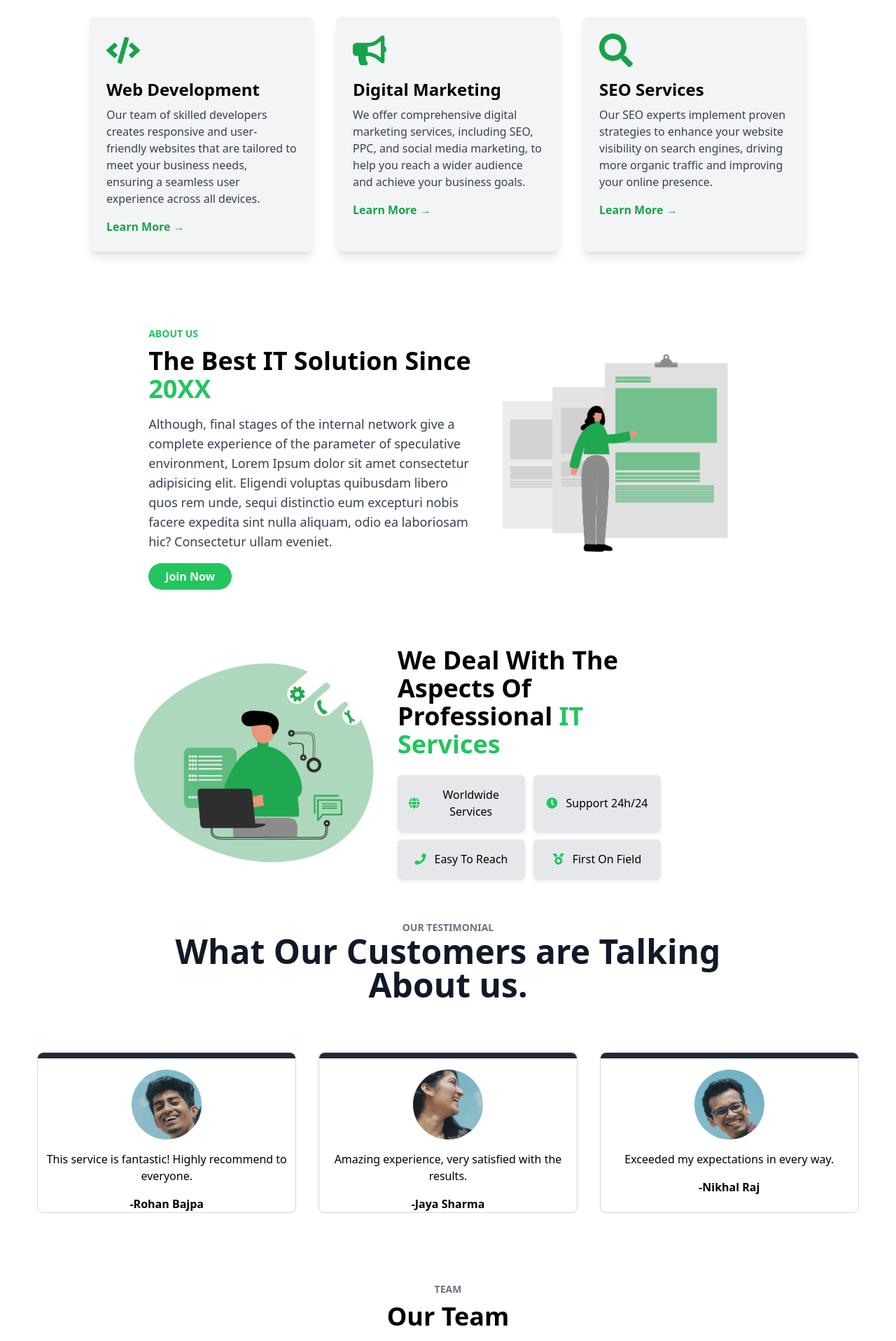
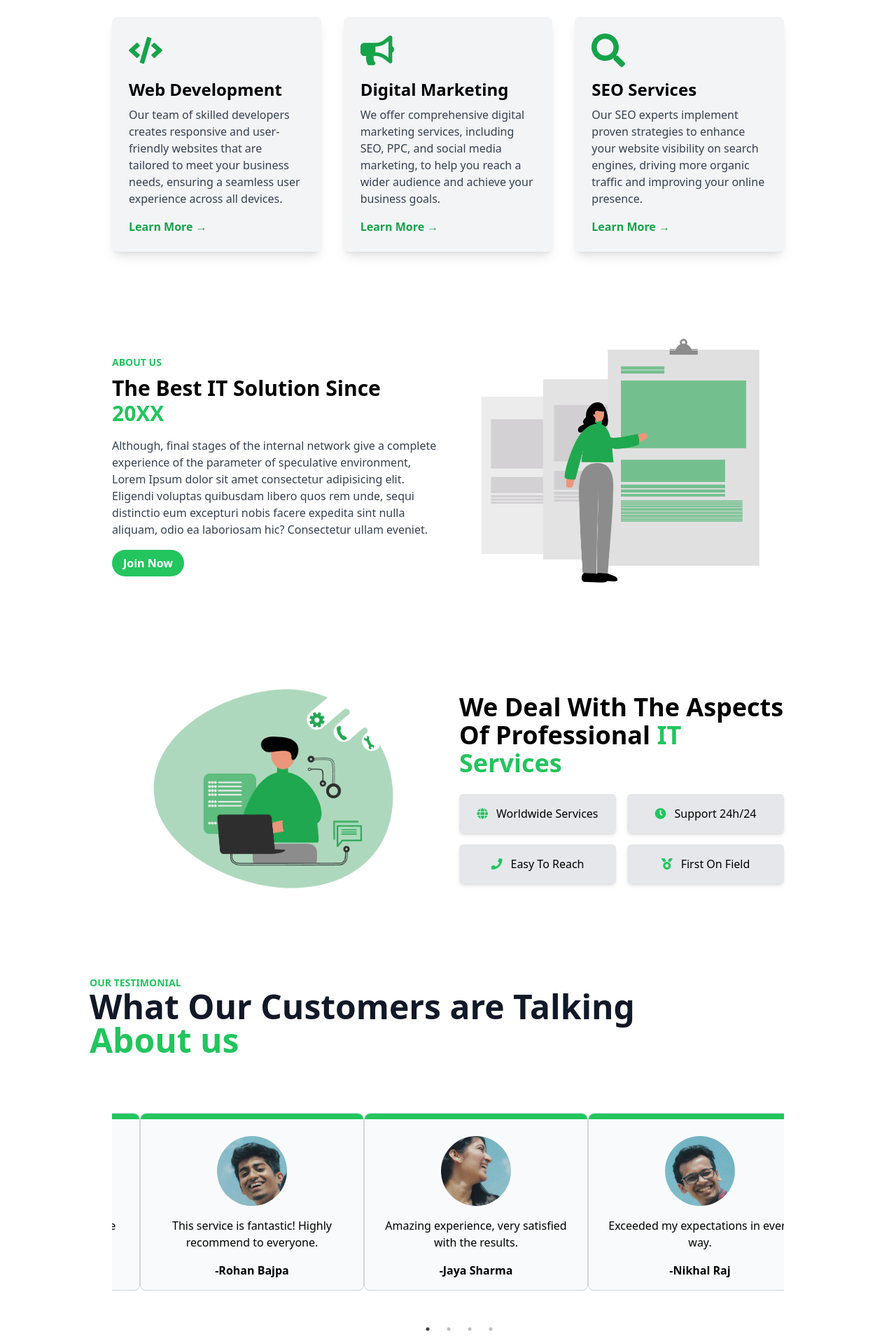
Before and after one commit to ashuilubajaj01/literate-chainsaw, a React (Create React App) app: page / in a window 1280 px wide. Shown: the part 880-2797 px from the top of the page at 70% size. Built offline with nearby package versions, Linux system fonts and the light colour scheme.

Commit message:
done some changes to make it responsive

```diff
--- a/src/components/AboutUsSection.js
+++ b/src/components/AboutUsSection.js
@@ -3,20 +3,23 @@ import aboutUsImage from '../images/aboutus.png';
 
 const AboutUsSection = () => {
     return (
-        <section className="container  py-10 px-4" id="about-us">
-            <div className="flex flex-col lg:flex-row items-center justify-center gap-4 px-2 lg:px-40">
+        <section className="container py-10 px-4 lg:px-40" id="about-us">
+            <div className="flex flex-col lg:flex-row items-center justify-center gap-8">
                 <div className="lg:w-1/2" data-aos="fade-right" data-aos-delay="100">
                     <span className="text-green-500 text-sm font-bold">ABOUT US</span>
-                    <h2 className="text-4xl font-bold mt-2">The Best IT Solution Since <span className="text-green-500">20XX</span></h2>
-                    <p className="text-lg text-gray-700 mt-4">
+                    <h2 className="text-4xl font-bold mt-2 sm:text-3xl">The Best IT Solution Since <span className="text-green-500">20XX</span></h2>
+                    <p className="text-lg text-gray-700 mt-4 sm:text-base">
                         Although, final stages of the internal network give a complete experience of the parameter of speculative environment, Lorem Ipsum dolor sit amet consectetur adipisicing elit. Eligendi voluptas quibusdam libero quos rem unde, sequi distinctio eum excepturi nobis facere expedita sint nulla aliquam, odio ea laboriosam hic? Consectetur ullam eveniet.
                     </p>
                     <div className="mt-6">
-                        <a href="#" className="bg-green-500 text-white font-bold py-2 px-6 rounded-full hover:bg-gray-100 transition duration-300 hover:text-green-500">Join Now</a>
+                        <a href="#" className="bg-green-500 text-white font-bold py-2 px-6 rounded-full hover:bg-gray-100 transition duration-300 hover:text-green-500 sm:py-2 sm:px-4">
+                            Join Now
+                        </a>
                     </div>
                 </div>
-                <div className=" selection:lg:w-1/2 flex justify-center" data-aos="fade-left" data-aos-delay="200">
-                    <img src={aboutUsImage} alt="About Us" className=" max-w-full h-80" />
+
+                <div className="lg:w-1/2 flex justify-center" data-aos="fade-left" data-aos-delay="200">
+                    <img src={aboutUsImage} alt="About Us" className="w-full max-w-sm h-auto rounded-md sm:max-w-full sm:h-60 md:h-80 lg:h-auto" />
                 </div>
             </div>
         </section>
--- a/src/components/Deals.js
+++ b/src/components/Deals.js
@@ -3,26 +3,29 @@ import dealImage from '../images/aboutus2.png';
 
 const Deal = () => {
     return (
-        <section className="container py-10 px-4" id="about-us">
-            <div className="flex flex-col lg:flex-row items-center justify-center gap-4 px-2 lg:px-40 mr-20">
+        <section className="py-16 px-4 lg:px-40" id="about-us">
+            <div className="flex flex-col lg:flex-row items-center justify-between gap-8">
+                {/* Image section */}
                 <div className="lg:w-1/2 flex justify-center" data-aos="fade-left" data-aos-delay="200">
-                    <img src={dealImage} alt="Deal" className="max-w-full h-80" />
+                    <img src={dealImage} alt="Deal" className="max-w-full h-80 object-cover" />
                 </div>
-                <div className="mr-20 lg:w-1/2" data-aos="fade-right" data-aos-delay="100">
+
+                {/* Text and buttons section */}
+                <div className="lg:w-1/2" data-aos="fade-right" data-aos-delay="100">
                     <h2 className="text-4xl font-bold mt-2">
                         We Deal With The Aspects Of Professional <span className="text-green-500">IT Services</span>
                     </h2>
-                    <div className="mt-6 grid grid-cols-1 sm:grid-cols-2 gap-3">
-                        <button className="bg-gray-200 rounded-md p-4 flex items-center justify-center text-center shadow-md hover:bg-gray-300 transition duration-300">
+                    <div className="mt-6 grid grid-cols-1 sm:grid-cols-2 gap-4">
+                        <button className="bg-gray-200 rounded-md p-4 flex items-center justify-center shadow-md hover:bg-gray-300 transition duration-300">
                             <i className="fas fa-globe mr-3 text-green-500"></i> Worldwide Services
                         </button>
-                        <button className="bg-gray-200 rounded-md p-4 flex items-center justify-center text-center shadow-md hover:bg-gray-300 transition duration-300">
+                        <button className="bg-gray-200 rounded-md p-4 flex items-center justify-center shadow-md hover:bg-gray-300 transition duration-300">
                             <i className="fas fa-clock mr-3 text-green-500"></i> Support 24h/24
                         </button>
-                        <button className="bg-gray-200 rounded-md p-4 flex items-center justify-center text-center shadow-md hover:bg-gray-300 transition duration-300">
+                        <button className="bg-gray-200 rounded-md p-4 flex items-center justify-center shadow-md hover:bg-gray-300 transition duration-300">
                             <i className="fas fa-phone mr-3 text-green-500"></i> Easy To Reach
                         </button>
-                        <button className="bg-gray-200 rounded-md p-4 flex items-center justify-center text-center shadow-md hover:bg-gray-300 transition duration-300">
+                        <button className="bg-gray-200 rounded-md p-4 flex items-center justify-center shadow-md hover:bg-gray-300 transition duration-300">
                             <i className="fas fa-medal mr-3 text-green-500"></i> First On Field
                         </button>
                     </div>
--- a/src/components/ServicesSection.js
+++ b/src/components/ServicesSection.js
@@ -24,15 +24,15 @@ const services = [
 
 const ServicesSection = () => {
     return (
-        <section className="py-16 px-4" id="services">
-            <div className="max-w-screen-lg mx-auto text-left mb-12">
+        <section className="py-16 px-4 lg:px-40" id="services">
+            <div className="text-left mb-12">
                 <span className="text-green-600 font-bold uppercase tracking-wide">Our Services</span>
                 <h2 className="text-4xl font-bold mt-2">What We're Offering?</h2>
-                <p className="text-lg text-gray-700  max-w-2xl mt-4">
+                <p className="text-lg text-gray-700 max-w-2xl mt-4">
                     As a matter of fact, the unification of the coherent software provides a strict control over the accomplishment of intended estimation.
                 </p>
             </div>
-            <div className="max-w-screen-lg mx-auto grid grid-cols-1 md:grid-cols-3 gap-8">
+            <div className="grid grid-cols-1 md:grid-cols-3 gap-8">
                 {services.map((service, index) => (
                     <div key={index} className="p-6 bg-gray-100 rounded-lg shadow-lg text-left transition-transform transform hover:scale-105 hover:shadow-lg">
                         {service.icon}
--- a/src/components/Team.js
+++ b/src/components/Team.js
@@ -4,10 +4,10 @@ import { FaFacebook, FaInstagram, FaTwitter, FaLinkedin } from 'react-icons/fa';
 const TeamSection = () => {
     return (
         <div className="container mx-auto py-16 px-4 lg:px-20">
-            <div className="text-center mb-12">
-                <span className="text-gray-500 text-sm font-bold">TEAM</span>
-                <h1 className="text-4xl font-bold mt-2" data-aos="fade-up" data-aos-delay="100">Our Team</h1>
-                <p className="text-lg text-gray-700 mx-auto max-w-2xl mt-4" data-aos="fade-up" data-aos-delay="150">
+            <div className="text-left mb-12">
+                <span className="text-green-500 text-sm font-bold">TEAM</span>
+                <h1 className="text-4xl font-bold " data-aos="fade-up" data-aos-delay="100">Our <span className="text-green-500">Team</span></h1>
+                <p className="text-lg text-gray-700 mx-auto mt-4 text-left" data-aos="fade-up" data-aos-delay="150">
                     As a matter of fact, the unification of the coherent software provides a strict control over the accomplishment of intended estimation.
                 </p>
             </div>
--- a/src/components/TestimonialPage.js
+++ b/src/components/TestimonialPage.js
@@ -1,5 +1,5 @@
 import React from 'react';
-
+import Slider from 'react-slick';
 import testmonial1 from '../images/testmonial1.png';
 import testmonial2 from '../images/testmonial2.png';
 import testmonial3 from '../images/testmonial3.png';
@@ -20,33 +20,73 @@ const testimonials = [
     text: 'Exceeded my expectations in every way.',
     image: testmonial3,
   },
+  {
+    name: '-Priya Verma',
+    text: 'Very professional team, loved the service!',
+    image: testmonial2,
+  },
 ];
 
 const TestimonialPage = () => {
+  // Slider settings for responsiveness
+  const sliderSettings = {
+    dots: true,
+    infinite: testimonials.length > 3,
+    speed: 500,
+    slidesToShow: 3,
+    slidesToScroll: 1,
+    responsive: [
+      {
+        breakpoint: 1024, // Large screens
+        settings: {
+          slidesToShow: 3,
+        },
+      },
+      {
+        breakpoint: 768, // Medium screens (Tablets)
+        settings: {
+          slidesToShow: 2,
+        },
+      },
+      {
+        breakpoint: 640, // Small screens (Mobile)
+        settings: {
+          slidesToShow: 1,
+        },
+      },
+    ],
+  };
+
   return (
-    <div className="flex flex-col items-center mt-5">
-      <h1 className="text-gray-500 text-sm font-bold">OUR TESTIMONIAL</h1>
-      <h2 className="text-5xl font-bold text-gray-900 mb-10 text-center">
-        What Our Customers are Talking<br /> About us.
-      </h2>
-      <div className="flex flex-wrap justify-between p-4">
+    <div className="max-w-screen-lg mx-auto py-12 px-4 lg:px-0">
+      <div className="mb-10">
+        <h1 className="text-green-500 text-sm font-bold">OUR TESTIMONIAL</h1>
+        <h2 className="text-5xl font-bold text-gray-900 mb-4 text-left">
+          What Our Customers are Talking<br /><span className="text-green-500"> About us</span>
+        </h2>
+      </div>
+
+      <Slider {...sliderSettings} className="px-4 m-4">
         {testimonials.map((testimonial, index) => (
           <div
-            className="flex flex-1 0 30% flex-col items-center bg-white border border-gray-300 rounded-lg  m-4 transition-transform transform hover:scale-105 hover:shadow-lg"
+            className="flex flex-col  items-center bg-gray-50 border border-gray-300 rounded-lg m-10 transition-transform transform hover:scale-105 hover:shadow-lg"
             key={index}
           >
-            <div className="bg-gray-800 h-2 w-full rounded-t-lg mb-4"></div>
+            <div className="bg-green-500 h-2 w-full rounded-t-lg mb-2"></div>
+            <div className='p-4'>
             <img
               src={testimonial.image}
               alt={testimonial.name}
-              className="rounded-full mb-4"
+              className="rounded-full mb-4 mx-auto"
               style={{ width: '100px', height: '100px' }}
             />
             <p className="text-center mb-4">{testimonial.text}</p>
-            <h4 className="font-semibold">{testimonial.name}</h4>
+            <h4 className="font-semibold text-center">{testimonial.name}</h4>
+            </div>
+
           </div>
         ))}
-      </div>
+      </Slider>
     </div>
   );
 };
--- a/src/components/navbar.js
+++ b/src/components/navbar.js
@@ -1,6 +1,13 @@
-import React from 'react';
+import React, { useState } from 'react';
 import JoinNow from './JoinNow';
+
 const Navbar = () => {
+  const [isOpen, setIsOpen] = useState(false);
+
+  const toggleMenu = () => {
+    setIsOpen(!isOpen);
+  };
+
   return (
     <nav className="bg-white shadow-md fixed top-0 left-0 w-full z-10">
       <div className="container mx-auto flex justify-between items-center py-4 px-6">
@@ -9,8 +16,20 @@ const Navbar = () => {
           Techida
         </div>
 
-        {/* Nav Links */}
-        <ul className="flex space-x-6 text-gray-600 font-medium">
+        <div className="flex items-center lg:hidden">
+
+          <div className="mr-10">
+            <JoinNow text="Join Now" />
+          </div>
+          <button onClick={toggleMenu} className="text-gray-600 focus:outline-none">
+            <svg className="w-6 h-6" fill="none" stroke="currentColor" viewBox="0 0 24 24" xmlns="http://www.w3.org/2000/svg">
+              <path strokeLinecap="round" strokeLinejoin="round" strokeWidth="2" d="M4 6h16M4 12h16m-7 6h7" />
+            </svg>
+          </button>
+        </div>
+
+
+        <ul className={`hidden lg:flex space-x-6 text-gray-600 font-medium`}>
           <li><a href="#" className="hover:text-green-600">Home</a></li>
           <li><a href="#" className="hover:text-green-600">About</a></li>
           <li><a href="#" className="hover:text-green-600">Services</a></li>
@@ -20,9 +39,26 @@ const Navbar = () => {
           <li><a href="#" className="hover:text-green-600">Contact Us</a></li>
         </ul>
 
-        {/* Join Now Button */}
-        < JoinNow text="Join Now" />
+
+        <div className="hidden lg:block">
+          <JoinNow text="Join Now" />
+        </div>
       </div>
+
+
+      {isOpen && (
+        <div className="lg:hidden">
+          <ul className="flex flex-col space-y-4 mt-4 text-gray-600 font-medium bg-gray-50 bg-opacity-90 backdrop-filter backdrop-blur-md px-6 py-4 shadow-md">
+            <li><a href="#" className="hover:text-green-600">Home</a></li>
+            <li><a href="#" className="hover:text-green-600">About</a></li>
+            <li><a href="#" className="hover:text-green-600">Services</a></li>
+            <li><a href="#" className="hover:text-green-600">Pages</a></li>
+            <li><a href="#" className="hover:text-green-600">Portfolio</a></li>
+            <li><a href="#" className="hover:text-green-600">Blog</a></li>
+            <li><a href="#" className="hover:text-green-600">Contact Us</a></li>
+          </ul>
+        </div>
+      )}
     </nav>
   );
 };
```
Also changed, not shown: src/components/FAQ.js (+4 -4 lines), src/components/Footer.js (+3 -8 lines), src/components/Page1.js (+9 -7 lines), src/components/contact.js (+10 -11 lines).
